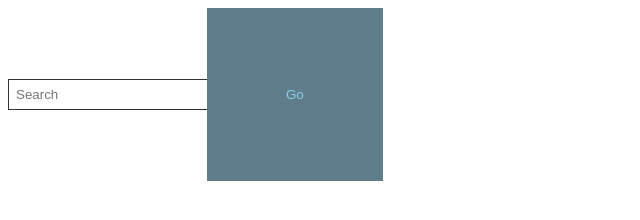
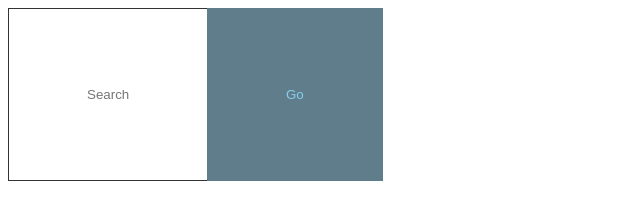
Before and after one commit to 2aezlo/search, a plain HTML site: page index.html in a window 1280 px wide. Shown: the whole page, without its empty margins (0-640 px from the left). Drawn offline with Linux system fonts and the light colour scheme.

Commit message:
Update index.html

```diff
--- a/index.html
+++ b/index.html
@@ -4,7 +4,7 @@
    <style>
        #search {
          width: 200px;
-         padding: 7px;
+         padding: 78px;
          border:  1px solid #333;
        }
 
```
